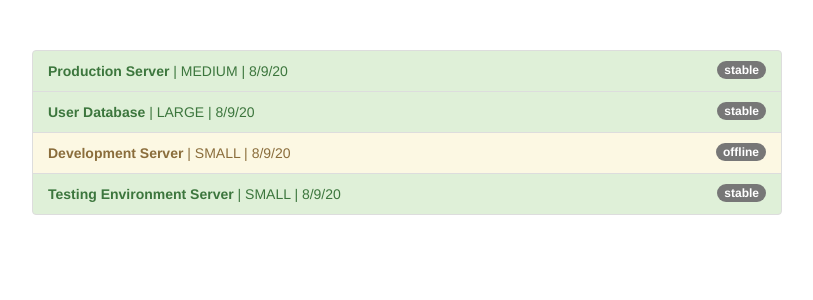
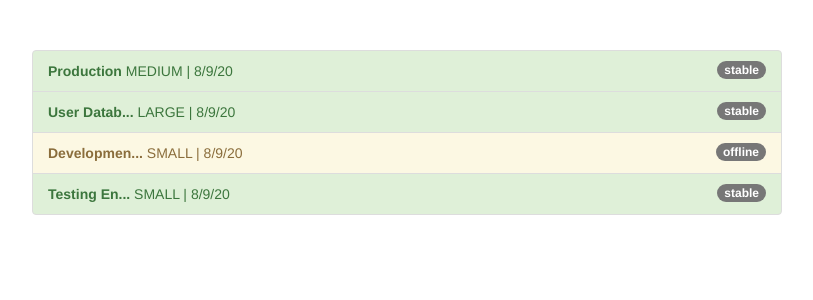
Before and after one commit to jisshub/pipes-angular, an Angular app: page / in a window 1280 px wide. Shown: the top 300 px of the page, without its empty margins (233-1046 px from the left). Built offline with nearby package versions, Linux system fonts and the light colour scheme.

Commit message:
pipes - create custom pipes

```diff
--- a/src/app/app.component.html
+++ b/src/app/app.component.html
@@ -10,9 +10,9 @@
           <span class="badge">
             {{ server.status }}
           </span>
-          <strong>{{ server.name }}</strong> |
+          <strong>{{ server.name | shorten }}</strong>
           {{ server.instanceType | uppercase }} |
-          {{ server.started | date: "shortDate" }}
+          {{ server.started | date: "shortDate" | uppercase }}
         </li>
       </ul>
     </div>
--- a/src/app/app.component.ts
+++ b/src/app/app.component.ts
@@ -9,7 +9,7 @@
   servers = [
     {
       instanceType: "medium",
-      name: "Production Server",
+      name: "Production",
       status: "stable",
       started: new Date(15, 1, 2017),
     },
--- /dev/null
+++ b/src/app/shorten.pipe.ts
@@ -0,0 +1,17 @@
+// import PipeTransform interface
+import { Pipe, PipeTransform } from "@angular/core";
+
+// add Pipe decorator - set up a name for pipe.
+@Pipe({ name: "shorten" })
+export class ShortenPipe implements PipeTransform {
+  // define transform method - receives a value to be transformed
+  transform(value: any) {
+    //   if length of value > 10 characters
+    if (value.length > 10) {
+      // shorten the value
+      return value.substr(0, 10) + "...";
+    }
+    // if not return original value
+    return value;
+  }
+}
```
Also changed, not shown: src/app/app.module.ts (+9 -14 lines).
